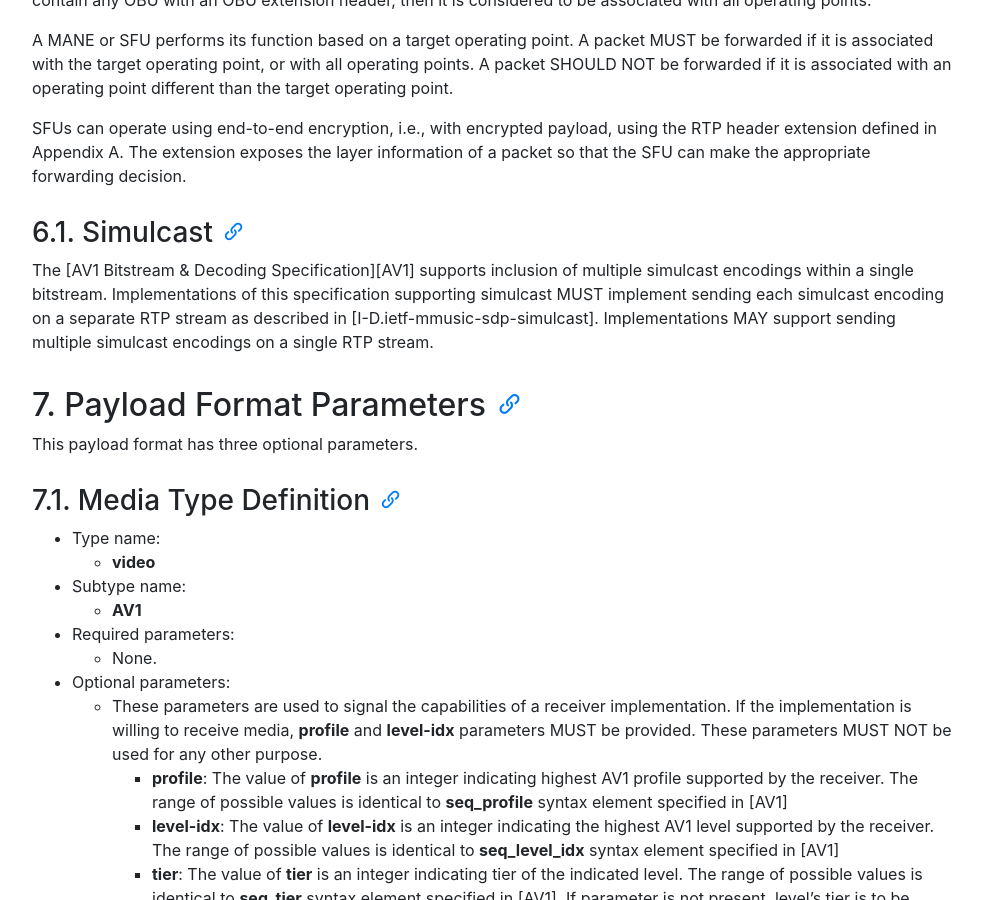
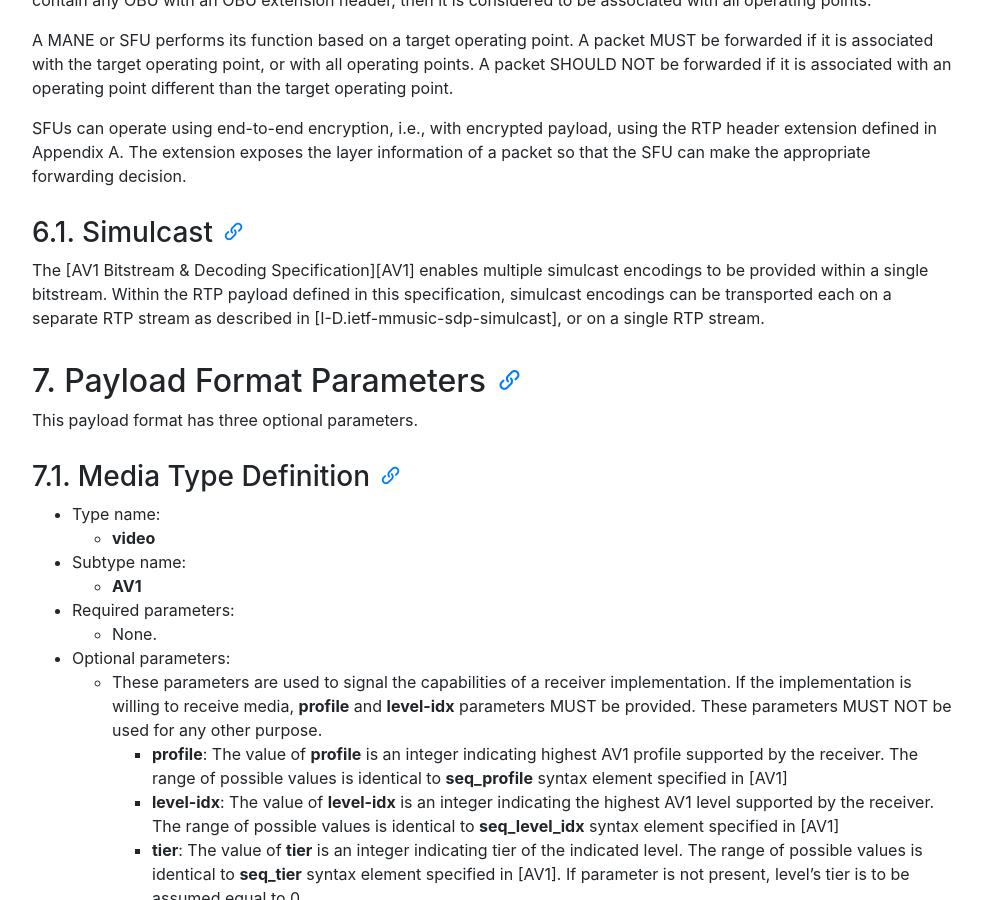
Before and after one commit to AOMediaCodec/av1-rtp-spec, a Jekyll site: the page built from index.md, in a window 1280 px wide and 900 px high, scrolled down 7484 px. Shown: the whole window, without its empty margins (53-1035 px from the left). Built offline with Jekyll 4.4.1, drawn with Linux system fonts in a browser that asks for light colours; nearby versions of some CDN libraries.

Commit message:
Remove normative language on simulcast transport

```diff
--- a/av1-rtp-spec.md
+++ b/av1-rtp-spec.md
@@ -358,10 +358,9 @@ decision.
 
 ### 6.1. Simulcast
 
-The [AV1 Bitstream & Decoding Specification][AV1] supports inclusion of multiple simulcast encodings within a
-single bitstream. Implementations of this specification supporting simulcast MUST implement sending each
-simulcast encoding on a separate RTP stream as described in [I-D.ietf-mmusic-sdp-simulcast]. Implementations
-MAY support sending multiple simulcast encodings on a single RTP stream.
+The [AV1 Bitstream & Decoding Specification][AV1] enables multiple simulcast encodings to be provided within
+a single bitstream. Within the RTP payload defined in this specification, simulcast encodings can be transported
+each on a separate RTP stream as described in [I-D.ietf-mmusic-sdp-simulcast], or on a single RTP stream.
 
 ## 7. Payload Format Parameters
 
```
